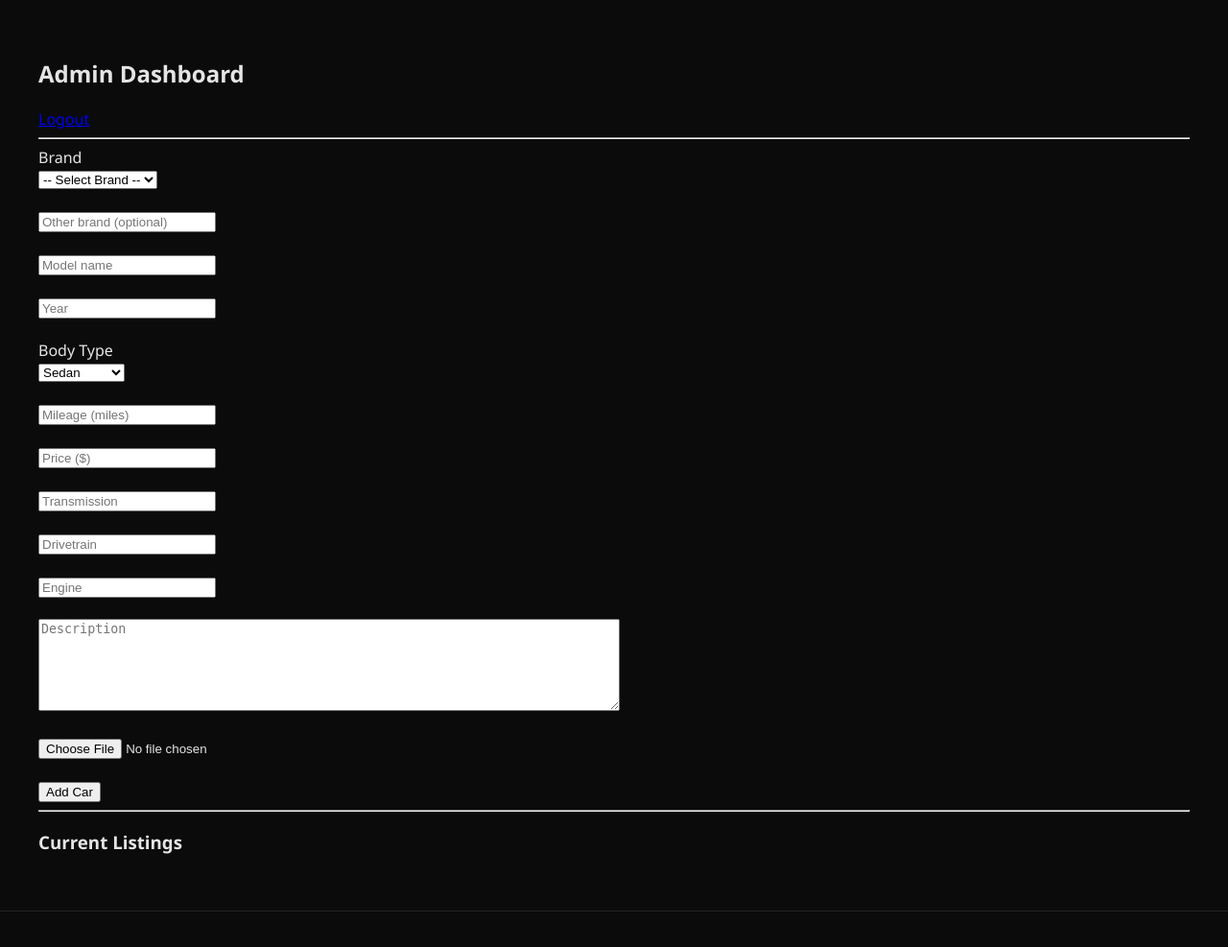
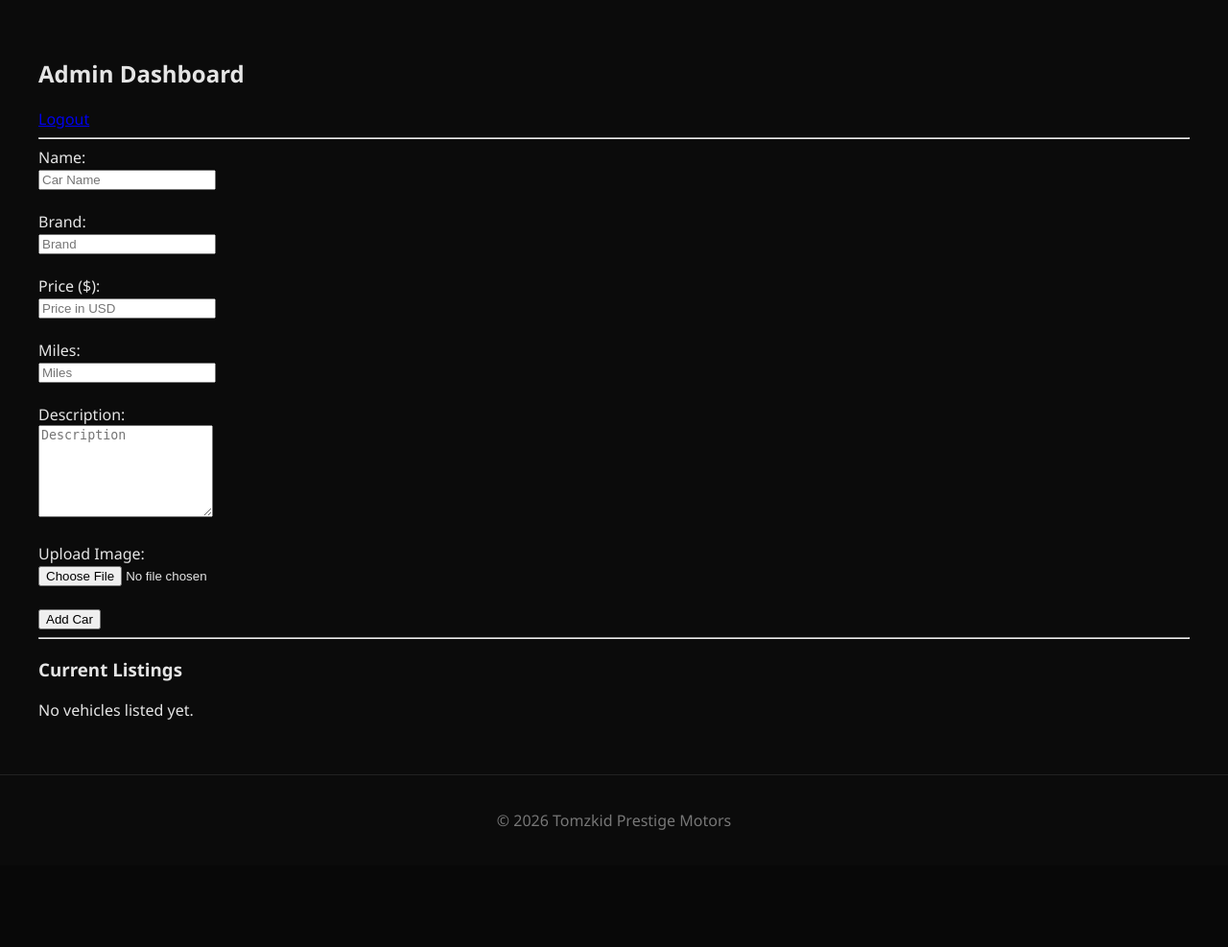
Before and after one commit to djvibez29/tomzkid-prestige-motors, a Flask app: page /admin in a window 1280 px wide. Shown: the part 100-1087 px from the top of the page at 96% size. After the commit the page ends 965 px from the top, so only its background shows below. Run offline with Flask 3, Linux system fonts and the light colour scheme; the visitor is signed in with stand-in values (Sample User, id 1).

Commit message:
Update admin.html

```diff
--- a/templates/admin.html
+++ b/templates/admin.html
@@ -3,80 +3,51 @@
 
 <h2>Admin Dashboard</h2>
 <a href="/logout">Logout</a>
-
 <hr>
 
+<!-- Add New Car Form -->
 <form method="post" enctype="multipart/form-data">
+    <label>Name:</label><br>
+    <input name="name" placeholder="Car Name" required><br><br>
 
-  <label>Brand</label><br>
-  <select name="brand">
-    <option value="">-- Select Brand --</option>
-    <option>Bentley</option>
-    <option>Rolls-Royce</option>
-    <option>Ferrari</option>
-    <option>Lamborghini</option>
-    <option>Porsche</option>
-    <option>Mercedes-Benz</option>
-    <option>BMW</option>
-    <option>McLaren</option>
-  </select>
+    <label>Brand:</label><br>
+    <input name="brand" placeholder="Brand" required><br><br>
 
-  <br><br>
+    <label>Price ($):</label><br>
+    <input name="price_usd" type="number" placeholder="Price in USD" required><br><br>
 
-  <input name="custom_brand" placeholder="Other brand (optional)"><br><br>
+    <label>Miles:</label><br>
+    <input name="miles" type="number" placeholder="Miles" required><br><br>
 
-  <input name="name" placeholder="Model name" required><br><br>
+    <label>Description:</label><br>
+    <textarea name="description" rows="6" placeholder="Description" required></textarea><br><br>
 
-  <input name="year" type="number" placeholder="Year" required><br><br>
+    <label>Upload Image:</label><br>
+    <input type="file" name="image" required><br><br>
 
-  <label>Body Type</label><br>
-  <select name="body_type">
-    <option>Sedan</option>
-    <option>Coupe</option>
-    <option>Convertible</option>
-    <option>SUV</option>
-    <option>Off-Road</option>
-    <option>Hypercar</option>
-  </select>
-
-  <br><br>
-
-  <input name="mileage_miles" type="number" placeholder="Mileage (miles)" required><br><br>
-
-  <input name="price_usd" type="number" placeholder="Price ($)" required><br><br>
-
-  <input name="transmission" placeholder="Transmission"><br><br>
-
-  <input name="drivetrain" placeholder="Drivetrain"><br><br>
-
-  <input name="engine" placeholder="Engine"><br><br>
-
-  <textarea
-  name="description"
-  placeholder="Description"
-  rows="6"
-  style="width:100%; max-width:600px; resize:vertical;"
-></textarea>
-<br><br>
-
-  <input type="file" name="image" required><br><br>
-
-  <button type="submit">Add Car</button>
-
+    <button type="submit">Add Car</button>
 </form>
 
 <hr>
 
 <h3>Current Listings</h3>
-
-{% for car in cars %}
-  <div>
-    <p><strong>{{ car.brand or car.custom_brand }} {{ car.name }}</strong></p>
-    <p>{{ car.year }} • {{ car.body_type }} • {{ car.mileage_miles }} miles</p>
-    <p>${{ car.price_usd }}</p>
-    <img src="/static/uploads/{{ car.image }}" width="250">
-  </div>
-  <hr>
-{% endfor %}
+{% if cars %}
+    <div class="car-grid">
+    {% for car in cars %}
+        <div class="car-card">
+            <h3>{{ car.name }}</h3>
+            {% if car.brand %}
+                <p><strong>Brand:</strong> {{ car.brand }}</p>
+            {% endif %}
+            <img src="{{ url_for('static', filename='uploads/' ~ car.image) }}" width="250">
+            <p><strong>Price:</strong> ${{ car.price_usd }}</p>
+            <p><strong>Miles:</strong> {{ car.miles }}</p>
+            <p>{{ car.description }}</p>
+        </div>
+    {% endfor %}
+    </div>
+{% else %}
+    <p>No vehicles listed yet.</p>
+{% endif %}
 
 {% endblock %}
```
